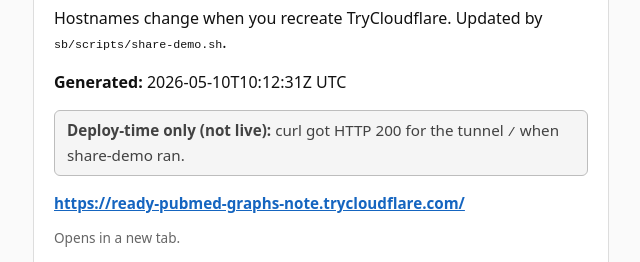
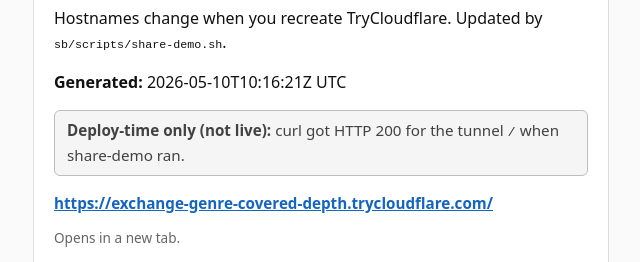
Before and after one commit to psycho789/sb-tunnel, a plain HTML site: page index.html in a window 1280 px wide. Shown: the part 138-400 px from the top of the page, without its empty margins (319-959 px from the left). Drawn offline with Linux system fonts and the light colour scheme; no server answers.

Commit message:
share-demo tunnel 2026-05-10T10:16:21Z

```diff
--- a/index.html
+++ b/index.html
@@ -25,10 +25,10 @@
   <div class="card">
     <h1>SizeNova tunnel</h1>
     <p>Hostnames change when you recreate TryCloudflare. Updated by <code>sb/scripts/share-demo.sh</code>.</p>
-    <p><strong>Generated:</strong> 2026-05-10T10:12:31Z UTC</p>
+    <p><strong>Generated:</strong> 2026-05-10T10:16:21Z UTC</p>
     <p class="badge meta"><strong>Deploy-time only (not live):</strong> curl got HTTP 200 for the tunnel <code>/</code> when share-demo ran.</p>
     <p class="tunnel-url">
-      <a href="https://ready-pubmed-graphs-note.trycloudflare.com/" target="_blank" rel="noopener noreferrer">https://ready-pubmed-graphs-note.trycloudflare.com/</a>
+      <a href="https://exchange-genre-covered-depth.trycloudflare.com/" target="_blank" rel="noopener noreferrer">https://exchange-genre-covered-depth.trycloudflare.com/</a>
     </p>
     <p class="muted" style="font-size:0.85rem;color:#666;">Opens in a new tab.</p>
     <div class="live">
@@ -44,7 +44,7 @@
   </footer>
   <script>
 (function () {
-  const WEB = "https://ready-pubmed-graphs-note.trycloudflare.com";
+  const WEB = "https://exchange-genre-covered-depth.trycloudflare.com";
 
   function setWeb(text, ok) {
     const el = document.getElementById("live-web");
```
